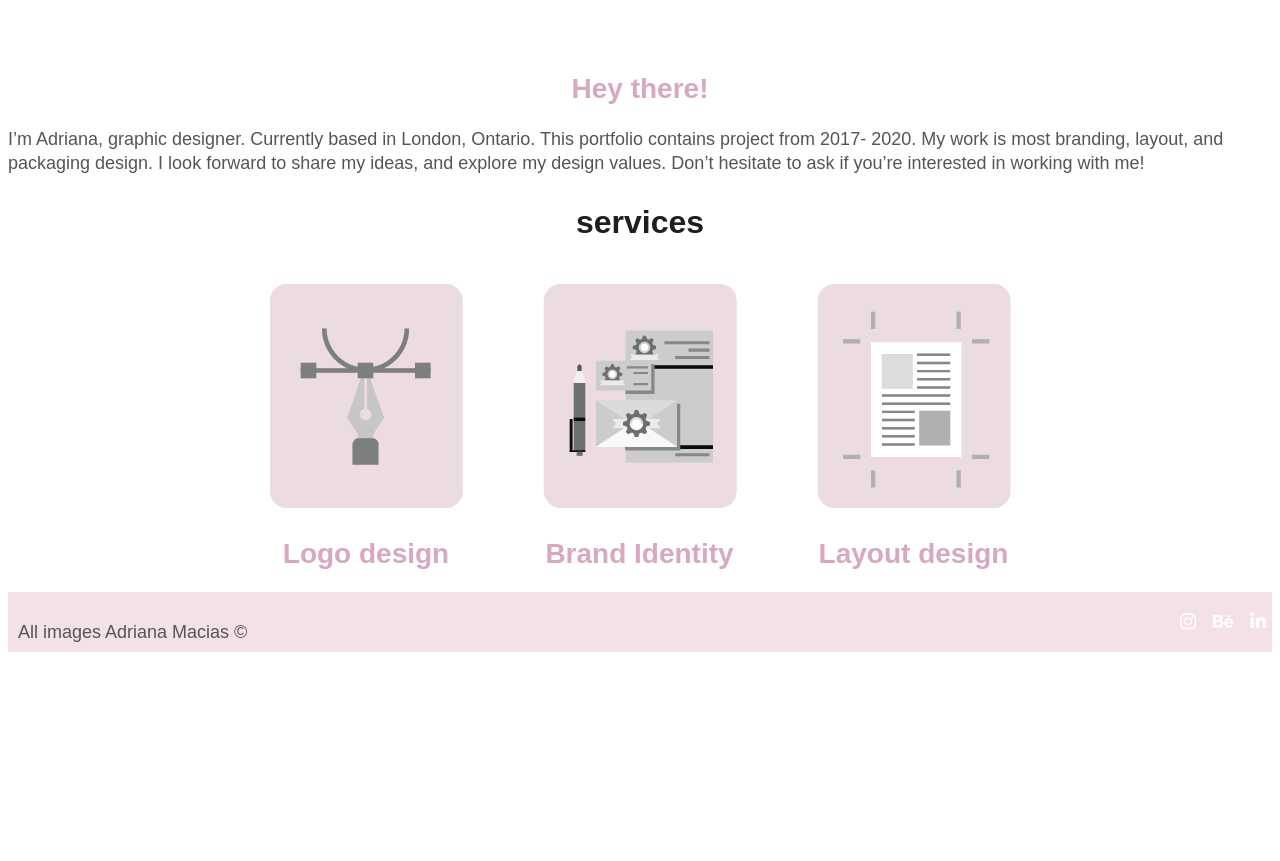
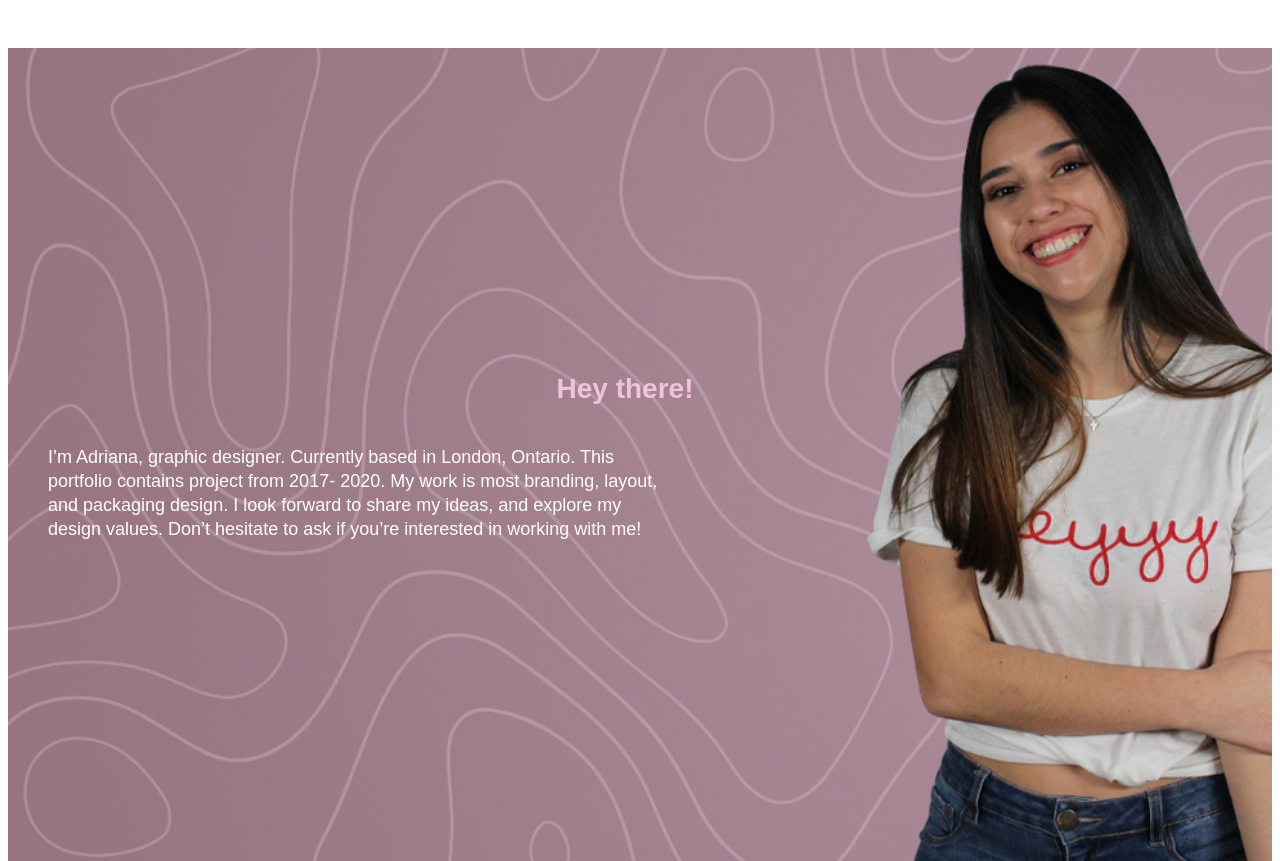
Before and after one commit to adrianamaciaso/portfolio, a plain HTML site: page index.html in a window 1280 px wide. Shown: the top 861 px of the page. Before the commit the page ends 800 px from the top, so only its background shows below. Drawn offline with Linux system fonts and the light colour scheme; a web font is replaced by a local one.

Commit message:
hero image//contact

```diff
--- a/css/main.css
+++ b/css/main.css
@@ -150,6 +150,28 @@ h2 {
 	PAGE ELEMENTS
 ====================================================================================
 */
+#heroImg{
+	background: url("../images/hero-imagee.jpg") no-repeat center center;
+	background-size: cover;
+	padding: 300px 0;
+}
+.heroText{
+    display: flex;
+    flex-direction: column;
+    padding-right: 30px;
+
+}
+#heroImg .heroText h1{
+    justify-content: flex-start;
+    font: 4rem;
+    color: #F0C3D7;
+}
+#heroImg .heroText p{
+
+    width: 50%;
+    color: #fff;
+    margin-left: 40px;
+}
  #footer {
 background-color: #F4E0E9;
 }
@@ -222,5 +244,5 @@ margin-right: 6px;
     float: left;
 }
 #copyright p{
-    padding-left: 10px;
+    padding-left: 20px;
 }
--- a/index.html
+++ b/index.html
@@ -5,7 +5,7 @@
 
 <!--META-->
 <meta charset="UTF-8">
-<meta name="author" content="Nicola McCrave">
+<meta name="author" content="Adriana Macias">
 <meta name="viewport" content="width=device-width, initial-scale=1.0">
 
 <meta property="og:title" content="Adriana Macias | Graphic Designerr" />
@@ -62,9 +62,10 @@
 
 
     <main role="main">
-    <section  id="heroImg">
-    <h1>Hey there!</h1>
-    <p>I’m Adriana, graphic designer. Currently based in London, Ontario. This portfolio contains project from 2017- 2020. My work is most branding, layout, and packaging design. I look forward to share my ideas, and explore my design values. Don’t hesitate to ask if you’re interested in working with me!</p>
+    <section id="heroImg">
+    <div class="flex-container">
+    <div class="heroText"><h1>Hey there!</h1></div>
+    <div class="heroText"><p>I’m Adriana, graphic designer. Currently based in London, Ontario. This portfolio contains project from 2017- 2020. My work is most branding, layout, and packaging design. I look forward to share my ideas, and explore my design values. Don’t hesitate to ask if you’re interested in working with me!</p></div></div>
     </section>
     </main>
 
```
Also changed, not shown: contact.html (added, +63 -0 lines), ._contact.html (added).
